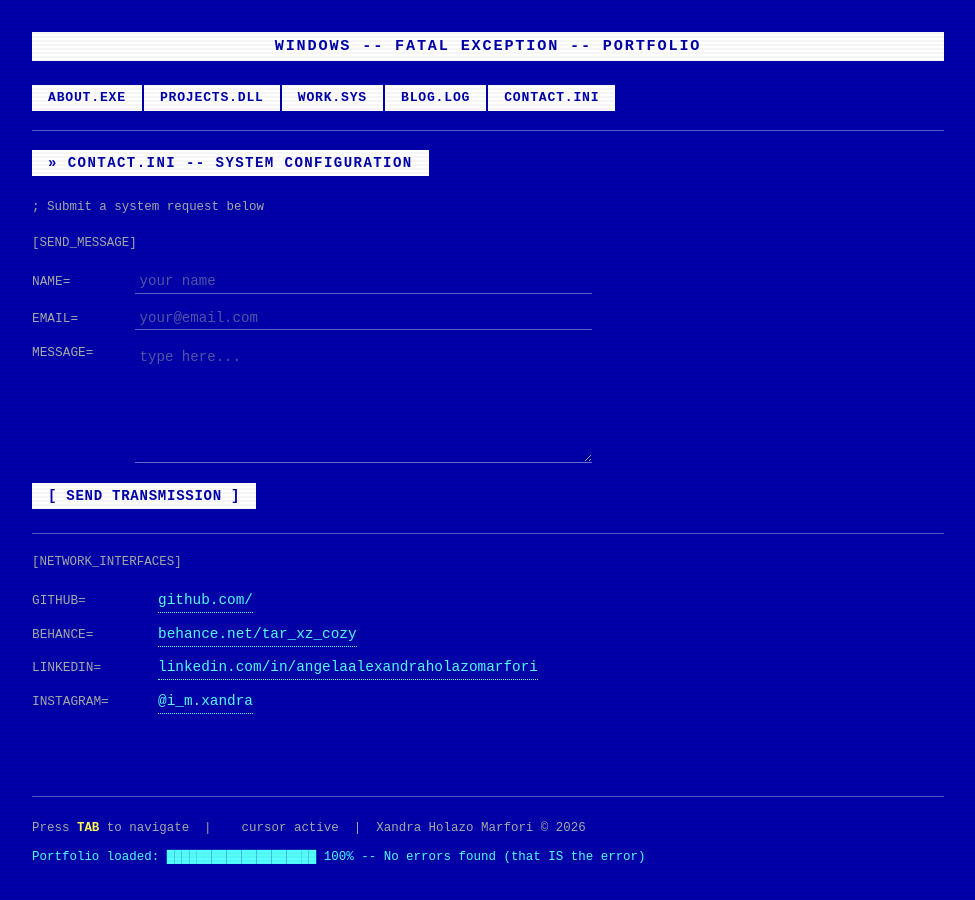
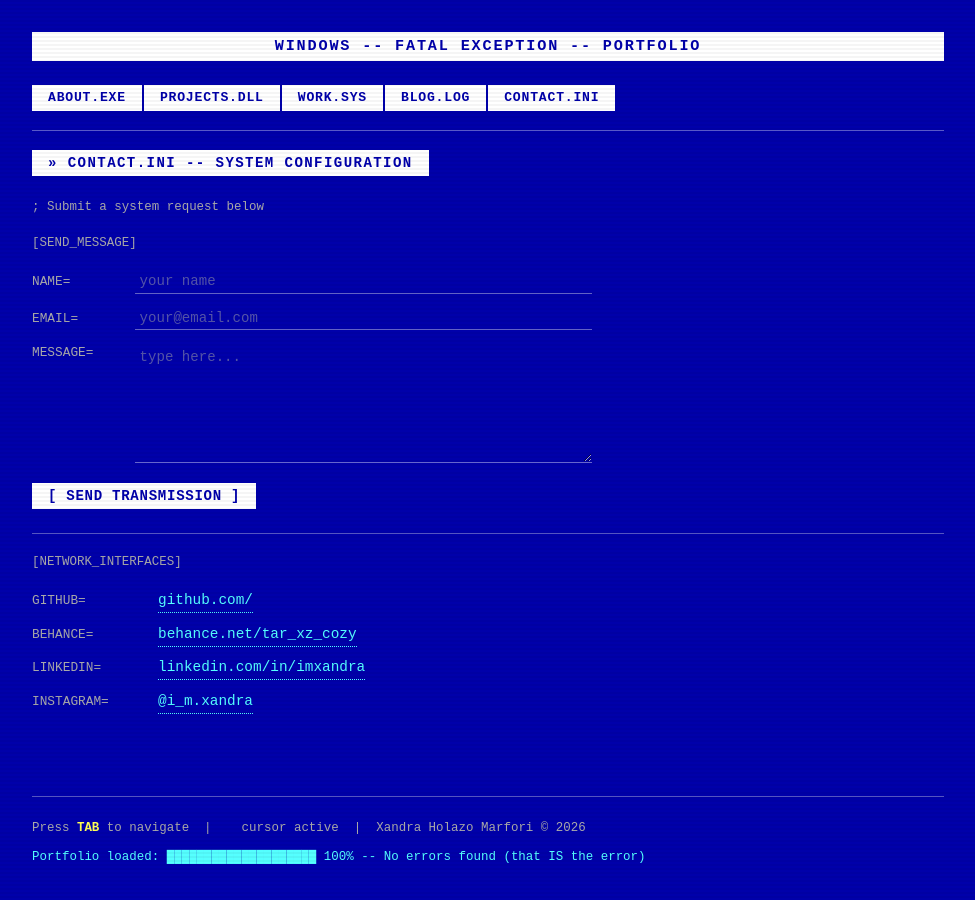
Before and after one commit to ssh-sleep/digital-footprint, a Jekyll site: the page built from contact/index.html, in a window 1280 px wide. Shown: the whole page, without its empty margins (152-1127 px from the left). Built offline with Jekyll 4.4.1, drawn with Linux system fonts in a browser that asks for light colours.

Commit message:
Update profile links.

```diff
--- a/_config.yml
+++ b/_config.yml
@@ -7,7 +7,7 @@ author:
   name: Xandra Holazo Marfori
   email:
   github:
-  linkedin: angelaalexandraholazomarfori
+  linkedin: imxandra
   instagram: i_m.xandra
   behance: tar_xz_cozy
   location: Davao City, Philippines
--- a/_includes/person-schema.html
+++ b/_includes/person-schema.html
@@ -16,7 +16,7 @@
   "familyName": "Marfori",
 
   "sameAs": [
-    "https://www.linkedin.com/in/angelaalexandraholazomarfori",
+    "https://www.linkedin.com/in/imxandra",
     "https://www.flickr.com/photos/xandraholazomarfori/",
     "https://www.behance.net/tar_xz_cozy",
     "https://www.instagram.com/i_m.xandra/",
```
